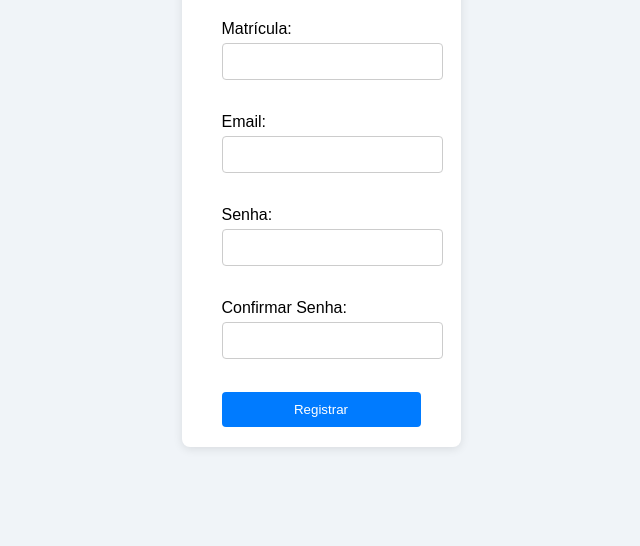
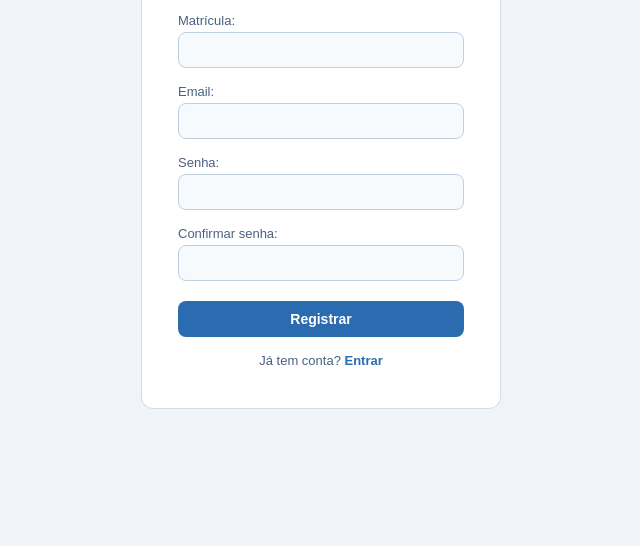
Before and after one commit to SamueL1m4/tec_web, a plain HTML site: page cadastro.html in a window 1280 px wide. Shown: the part 270-816 px from the top of the page, without its empty margins (319-959 px from the left). Drawn offline with Linux system fonts and the light colour scheme.

Commit message:
botão de redirecionamento

```diff
--- a/cadastro.html
+++ b/cadastro.html
@@ -1,82 +1,131 @@
 <!DOCTYPE html>
-<html lang="en">
+<html lang="pt-br">
 <head>
     <meta charset="UTF-8">
     <meta name="viewport" content="width=device-width, initial-scale=1.0">
     <title>DeepLog - Cadastro</title>
-</head>
     <style>
-    body {
-        font-family: Arial, sans-serif;
-        background-color: #f0f4f8;
-        display: flex;
-        justify-content: center;
-        align-items: center;
-        height: 100vh;
+        * {
+            box-sizing: border-box;
+            margin: 0;
+            padding: 0;
         }
 
-    .container {
+        body {
+            min-height: 100vh;
+            display: flex;
+            align-items: center;
+            justify-content: center;
+            background-color: #f0f4f8;
+            font-family: sans-serif;
+        }
+
+        .card {
             background-color: #ffffff;
-        padding: 20px 40px;
-        border-radius: 8px;
-        box-shadow: 0 2px 10px rgba(0, 0, 0, 0.1);
+            border: 1px solid #d0dce8;
+            border-radius: 12px;
+            padding: 40px 36px;
+            width: 100%;
+            max-width: 360px;
         }
 
         h1 {
+            font-size: 22px;
+            font-weight: 600;
+            color: #1a3a5c;
+            margin-bottom: 24px;
             text-align: center;
-        margin-bottom: 20px;
         }
 
         label {
+            font-size: 13px;
+            color: #4a6080;
             display: block;
-        margin-bottom: 5px;
+            margin-bottom: 4px;
         }
 
         input[type="text"],
         input[type="email"],
         input[type="password"] {
             width: 100%;
-        padding: 10px;
-        margin-bottom: 15px;
-        border: 1px solid #ccc;
-        border-radius: 4px;
+            padding: 9px 12px;
+            border: 1px solid #c0cfe0;
+            border-radius: 8px;
+            font-size: 14px;
+            color: #1a3a5c;
+            background-color: #f7fafc;
+            margin-bottom: 16px;
+            outline: none;
+            transition: border-color 0.2s;
         }
 
-    button {
+        input[type="text"]:focus,
+        input[type="email"]:focus,
+        input[type="password"]:focus {
+            border-color: #4a90d9;
+            background-color: #fff;
+        }
+
+        button[type="submit"] {
             width: 100%;
             padding: 10px;
-        background-color: #007BFF;
-        color: white;
+            background-color: #2b6cb0;
+            color: #ffffff;
             border: none;
-        border-radius: 4px;
+            border-radius: 8px;
+            font-size: 14px;
+            font-weight: 600;
             cursor: pointer;
+            margin-top: 4px;
+            transition: background-color 0.2s;
         }
 
-    button:hover {
-        background-color: #0056b3;
+        button[type="submit"]:hover {
+            background-color: #1a4f8a;
+        }
+
+        .login-link {
+            display: block;
+            text-align: center;
+            margin-top: 16px;
+            font-size: 13px;
+            color: #4a6080;
+        }
+
+        .login-link a {
+            color: #2b6cb0;
+            text-decoration: none;
+            font-weight: 600;
+        }
+
+        .login-link a:hover {
+            text-decoration: underline;
         }
     </style>
+</head>
 <body>
-    <div class="container">
+    <div class="card">
         <h1>Cadastro</h1>
-        <form action="/cadastro" method="POST">
+        <form action="" method="POST">
             <label for="username">Nome de usuário:</label>
-            <input type="text" id="username" name="username" required><br><br>
+            <input type="text" id="username" name="username" required>
 
-             <label for="Matrícula">Matrícula:</label>
-             <input type="text" id="Matrícula" name="Matrícula" required><br><br>
+            <label for="matricula">Matrícula:</label>
+            <input type="text" id="matricula" name="matricula" required>
 
             <label for="email">Email:</label>
-            <input type="email" id="email" name="email" required><br><br>
+            <input type="email" id="email" name="email" required>
 
             <label for="password">Senha:</label>
-            <input type="password" id="password" name="password" required><br><br>
+            <input type="password" id="password" name="password" required>
 
-            <label for="same_password">Confirmar Senha:</label>
-            <input type="password" id="same_password" name="same_password" required><br><br>
+            <label for="same_password">Confirmar senha:</label>
+            <input type="password" id="same_password" name="same_password" required>
 
             <button type="submit">Registrar</button>
+
+            <span class="login-link">Já tem conta? <a href="login.html">Entrar</a></span>
         </form>
-
+    </div>
 </body>
 </html>
```
Also changed, not shown: login.html (+20 -0 lines). Lines whose indentation alone changed are shown as unchanged.
